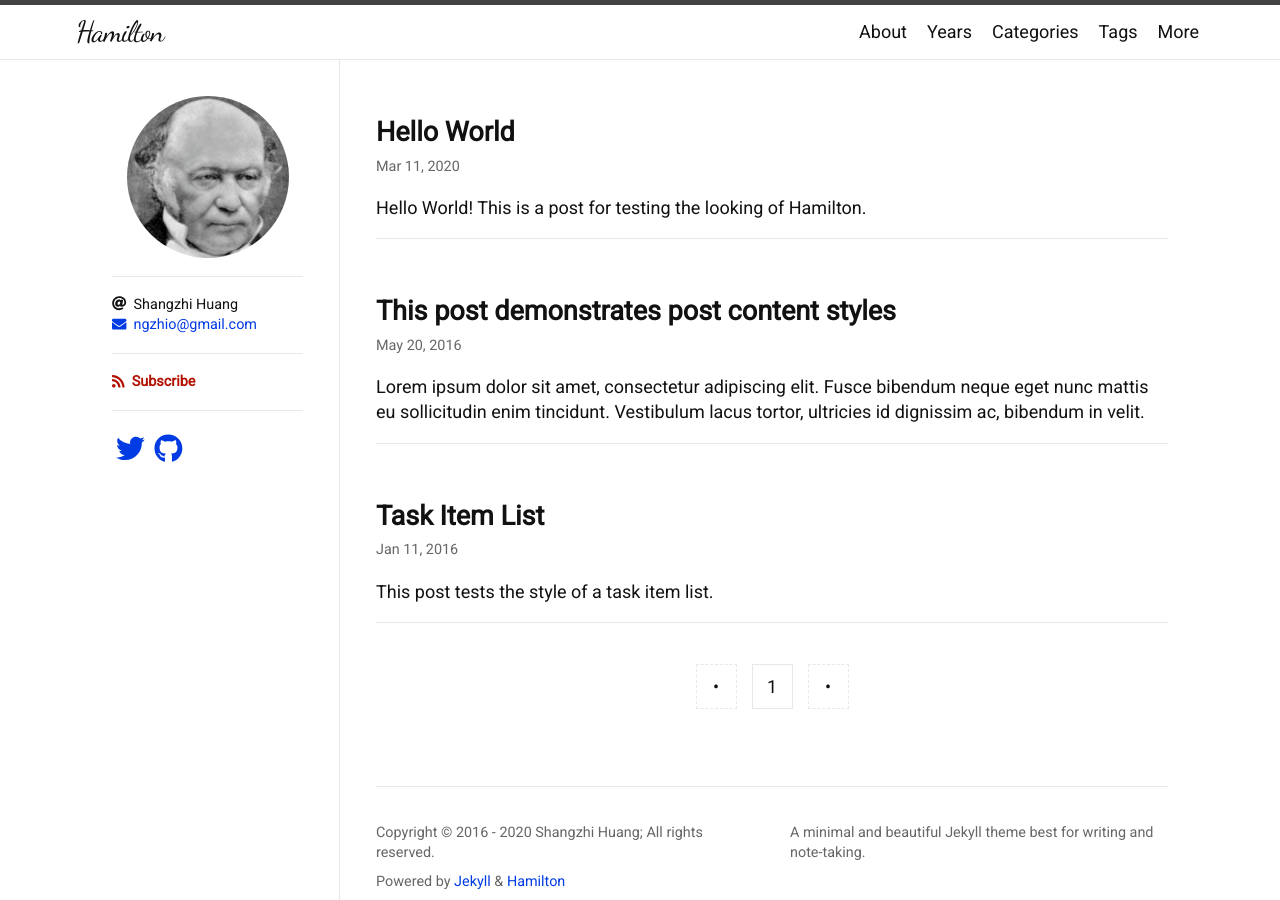
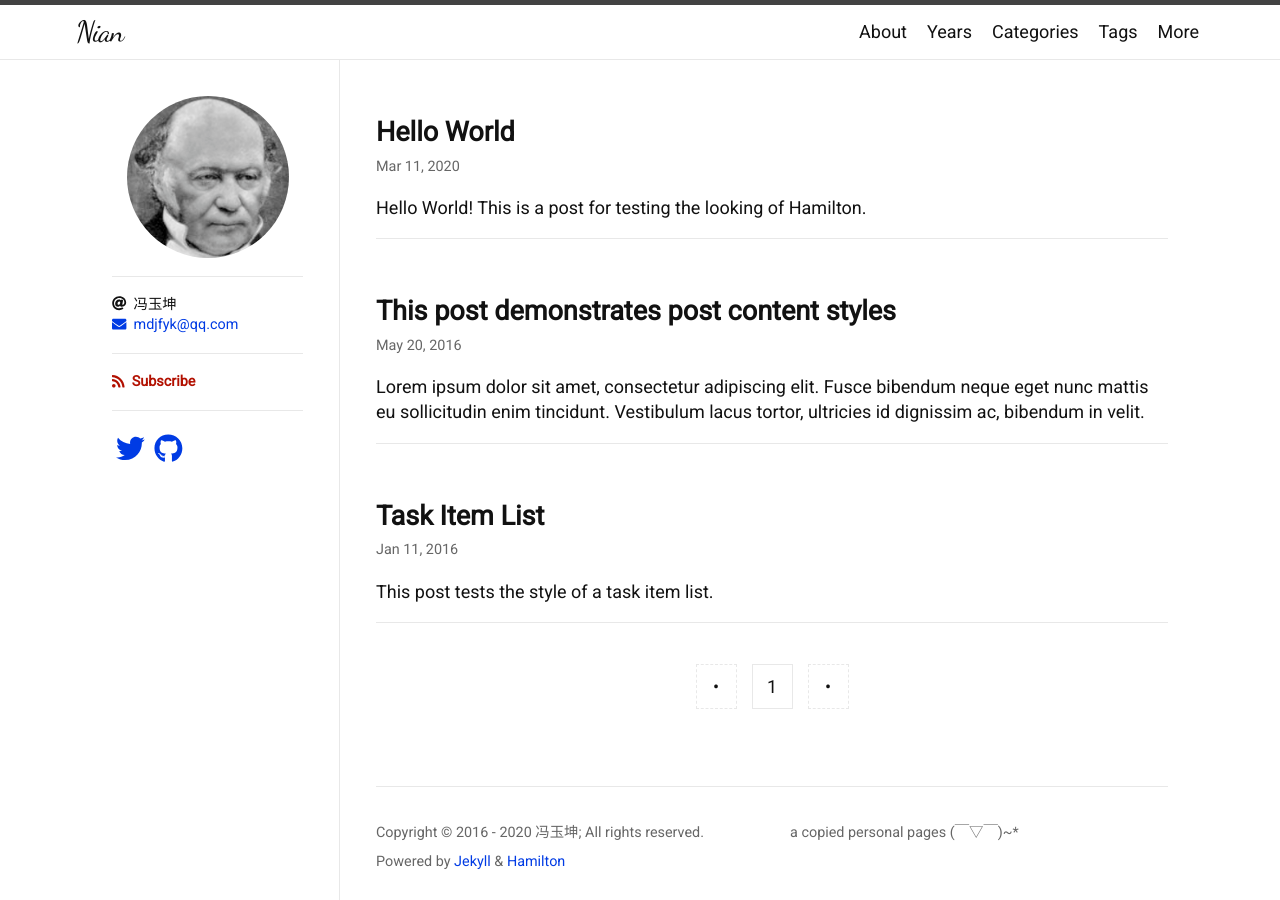
Before and after one commit to aizhinianwuxian/aizhinainwuxian.github.io, a Jekyll site: the page built from index.html, in a window 1280 px wide. Built offline with Jekyll 4.4.1, drawn with Linux system fonts in a browser that asks for light colours; nearby versions of some CDN libraries; some web fonts are replaced; the list of posts is cut into pages by our own code.

Commit message:
Update _config.yml

```diff
--- a/_config.yml
+++ b/_config.yml
@@ -1,8 +1,8 @@
-title: Hamilton
-description: A minimal and beautiful Jekyll theme best for writing and note-taking.
-author: Shangzhi Huang
+title: Nian
+description: a copied personal pages (￣▽￣)~*
+author: 冯玉坤
 avatar: /logo.png
-email: ngzhio@gmail.com
+email: mdjfyk@qq.com
 
 plugins:
   - jekyll-seo-tag
```
